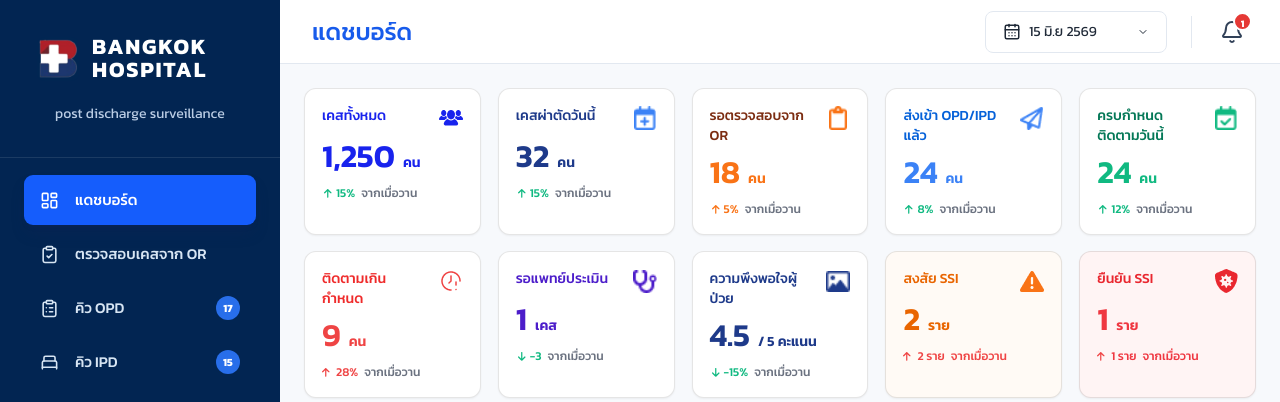
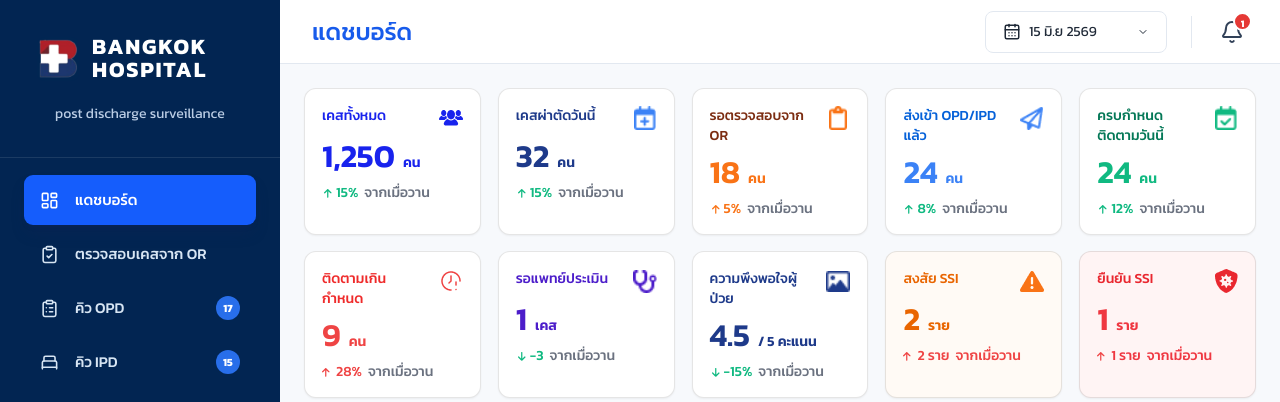
Before and after one commit to KTS173/OR-Frontend, a React (Vite) app: page /login in a window 1280 px wide. Both pictures are taken after typing "Sample", "Sample123" into the empty fields and a click on the button "เข้าสู่ระบบ". Shown: the top 402 px of the page. Built offline with nearby package versions, Linux system fonts and the light colour scheme.

Commit message:
Font Size

```diff
--- a/src/components/ui/MetricCard.jsx
+++ b/src/components/ui/MetricCard.jsx
@@ -66,7 +66,7 @@ export default function MetricCard({ label, value, unit, trend, tone = 'blue', d
         <span>{value}</span>
         <span className="whitespace-nowrap text-[14px] font-semibold">{unit}</span>
       </p>
-      <p className="flex items-center gap-0.5 text-[12px] leading-4 font-medium" style={{ color: visual.trend }}>
+      <p className="flex items-center gap-0.5 text-[14px] leading-4 font-medium" style={{ color: visual.trend }}>
         <img src={arrowUrl} alt="" className="h-[9px] w-3 shrink-0 object-contain" />
         {trend?.replace('+', '')}{visual.trendUnit ? ` ${visual.trendUnit}` : ''}
         <span className="ml-1" style={{ color: visual.trendSuffix ?? '#6b7280' }}>จากเมื่อวาน</span>
--- a/src/pages/RegistryPage.jsx
+++ b/src/pages/RegistryPage.jsx
@@ -78,7 +78,7 @@ function ValidationPage({ patients, loading, search, setSearch }) {
   return <div className="space-y-4">
     <section className="grid grid-cols-4 gap-x-[17px] gap-y-4">{validationMetrics.map(([label, value, unit, icon, color, iconBg, labelColor = color]) => {
       const iconUrl = `/assets/icon/OR Validation List/${icon}`
-      return <article key={label} className="h-[138px] rounded-xl border border-black/10 bg-white p-[20px] shadow-sm"><div className="flex h-11 items-start justify-between"><p className="text-[14px] leading-5 font-medium" style={{ color: labelColor }}>{label}</p><span className="grid h-11 w-11 shrink-0 place-items-center rounded-xl" style={{ backgroundColor: iconBg }}><span className="validation-card-icon" style={{ backgroundColor: color, WebkitMaskImage: `url("${iconUrl}")`, maskImage: `url("${iconUrl}")` }} /></span></div><p className="pt-3 text-[32px] leading-9 font-semibold" style={{ color }}>{value} <span className="text-[14px]">{unit}</span></p></article>
+      return <article key={label} className="h-[138px] rounded-xl border border-black/10 bg-white p-[20px] shadow-sm"><div className="flex h-11 items-start justify-between"><p className="text-[18px] leading-5 font-medium" style={{ color: labelColor }}>{label}</p><span className="grid h-11 w-11 shrink-0 place-items-center rounded-xl" style={{ backgroundColor: iconBg }}><span className="validation-card-icon" style={{ backgroundColor: color, WebkitMaskImage: `url("${iconUrl}")`, maskImage: `url("${iconUrl}")` }} /></span></div><p className="pt-3 text-[32px] leading-9 font-semibold" style={{ color }}>{value} <span className="text-[14px]">{unit}</span></p></article>
     })}</section>
     <Filters search={search} onSearch={setSearch} validation />
     <section className="flex h-[73px] items-center justify-between rounded-xl border border-black/10 bg-white px-[17px] shadow-sm"><div className="flex items-center gap-4">{['ทั้งหมด (58)', 'รอตรวจสอบ (18)', 'ยืนยันการตรวจสอบ (14)', 'เข้าเกณฑ์ (32)', 'ไม่เข้าเกณฑ์ (5)', 'ส่งเข้าแล้ว (5)'].map((item, i) => <button key={item} className={`h-9 px-3 text-[14px] ${i === 0 ? 'border-b-2 border-[#175beb] font-medium text-[#175beb]' : 'text-[#424752]'}`}>{item}</button>)}</div><button className="flex h-[38px] items-center gap-2 rounded-lg border border-[#e2e8f0] px-[13px] text-[14px]"><RefreshCw size={13} />รีเฟรช</button></section>
```
